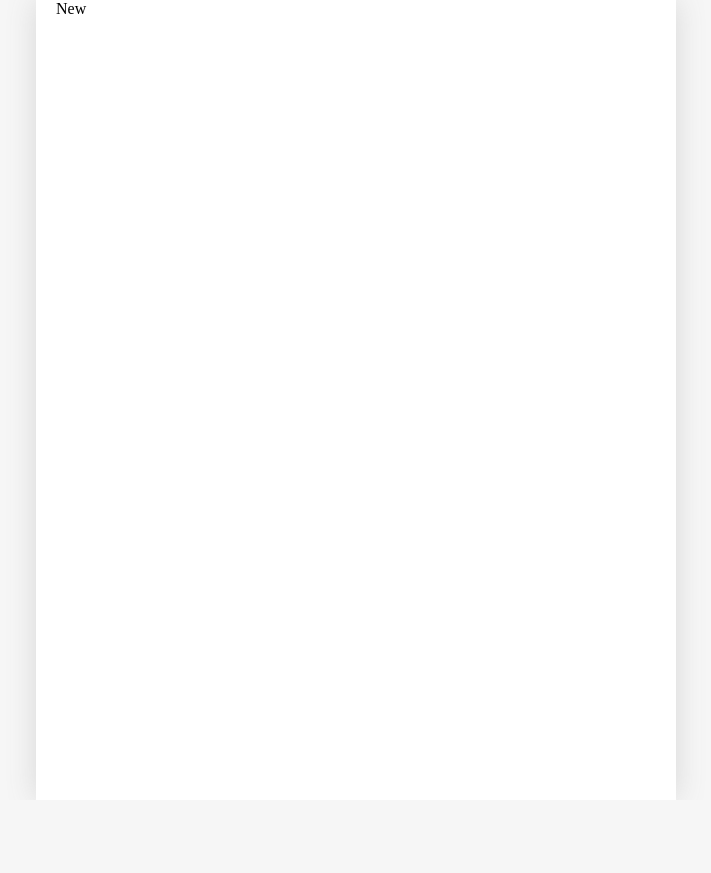
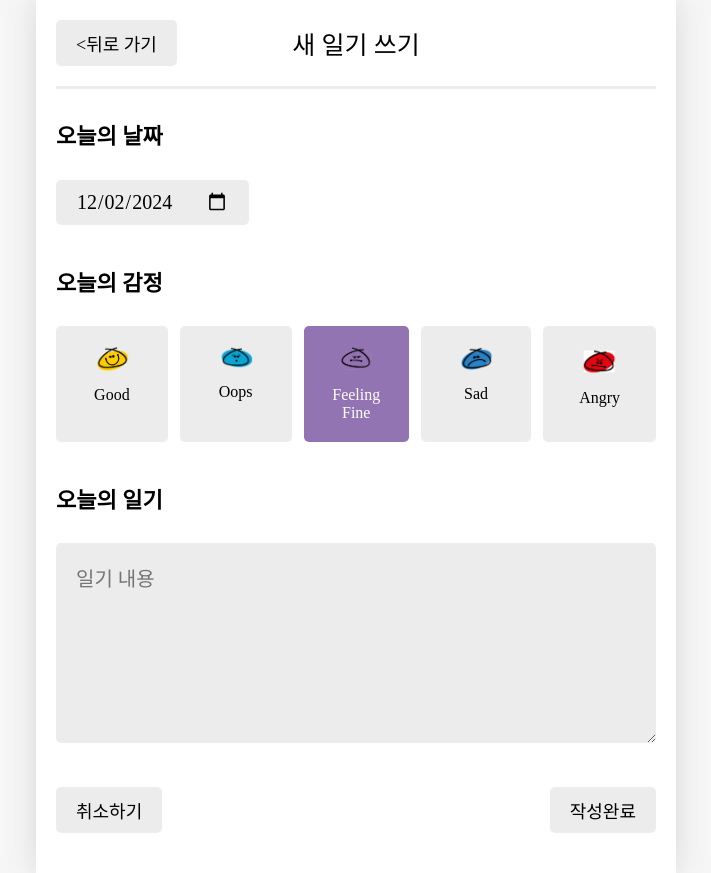
Before and after one commit to kaki5507/reactDiary, a React (Vite) app in the folder section12/: page /new in a window 1280 px wide. Shown: the whole page, without its empty margins (284-995 px from the left). Before the commit the page ends 800 px from the top, so only its background shows below. Built offline with nearby package versions, Linux system fonts and the light colour scheme; a web font is replaced by a local one.

Commit message:
feat:new page item

```diff
--- a/section12/src/App.jsx
+++ b/section12/src/App.jsx
@@ -12,15 +12,21 @@ import Header from "./components/Header";
 const mockData = [
   {
     id: 1,
-    createDate : new Date().getTime(),
+    createDate : new Date("2024-02-19").getTime(),
     emotionId: 1,
     content: "1번 일기 content"
   },
   {
     id: 2,
-    createDate : new Date().getTime(),
+    createDate : new Date("2024-02-18").getTime(),
     emotionId: 1,
     content: "1번 일기 content"
+  },
+  {
+    id: 3,
+    createDate : new Date("2024-10-20").getTime(),
+    emotionId: 3,
+    content: "3번 일기 content"
   },
 ]
 
@@ -38,8 +44,8 @@ function reducer(state, action){
   }
 }
 
-const DiaryStateContext = createContext();
-const DiaryDispatchContext = createContext();
+export const DiaryStateContext = createContext();
+export const DiaryDispatchContext = createContext();
 
 function App() {
   const [data, dispatch] = useReducer(reducer, mockData);
--- a/section12/src/components/DiaryItem.jsx
+++ b/section12/src/components/DiaryItem.jsx
@@ -1,25 +1,26 @@
 import { getEmotionImage } from "../util/get-emotion-image.js";
 import Button from "./Button";
 import "./DiaryItem.css";
+import {useNavigate} from "react-router-dom";
 
-const DiaryItem = () => {
-    const emotionId = 1;
+const DiaryItem = ({id , emotionId , createDate , content}) => {
+    const nav = useNavigate();
 
     return (
         <div className="DiaryItem">
             <div className={`img_section img_section_${emotionId}`}>
-                <img src={getEmotionImage(1)} />
+                <img src={getEmotionImage(emotionId)} />
             </div>
             <div className="info_section">
                 <div className="created_date">
-                    {new Date().toLocaleDateString()}
+                    {new Date(createDate).toLocaleDateString()}
                 </div>
                 <div className="content">
-                    일기 컨텐츠
+                    {content}
                 </div>
             </div>
             <div className="button_section">
-                <Button text={"수정하기"}></Button>
+                <Button text={"수정하기"} />
             </div>
         </div>
     )
--- a/section12/src/components/DiaryList.jsx
+++ b/section12/src/components/DiaryList.jsx
@@ -1,19 +1,40 @@
 import Button from "./Button";
 import DiaryItem from "./DiaryItem";
 import "./DiaryList.css";
+import { useNavigate } from "react-router-dom";
+import { useState } from "react"
 
-const DiaryList = () => {
+const DiaryList = ({ data }) => {
+    const nav = useNavigate();
+    const [sortType, setSortType] = useState("latest");
+
+    const onChangeSortType = (e) => {
+        setSortType(e.target.value);
+    };
+
+    const getSortedDate = () => {
+        return data.toSorted((a,b)=>{
+            if(sortType === "oldest"){
+                return Number(a.createDate) - Number(b.createDate);
+            } else {
+                return Number(b.createDate) - Number(a.createDate);
+            }
+        });
+    };
+
+    const sortedData = getSortedDate();
+
     return (
         <div className="DiaryList">
             <div className="menu_bar">
-                <select>
+                <select onChange={onChangeSortType} value={sortType}>
                     <option value={"latest"}>최신순</option>
                     <option value={"oldest"}>오래된 순</option>
                 </select>
-                <Button text={"새 일기 쓰기"} type="POSITIVE"/>
+                <Button onClick={() => nav("/new")} text={"새 일기 쓰기"} type="POSITIVE"/>
             </div>
             <div className="list_wrapper">
-                <DiaryItem />
+                {sortedData.map((item)=><DiaryItem key={item.id} {...item} />)}
             </div>
         </div>
     )
--- /dev/null
+++ b/section12/src/components/Editor.css
@@ -0,0 +1,32 @@
+.Editor > section {
+    margin-bottom: 40px;
+}
+
+.Editor > section > h4 {
+    font-size: 22px;
+    font-weight: bold;
+}
+
+.Editor >section > input , textarea {
+    background-color: rgb(236, 236, 236);
+    border: none;
+    border-radius: 5px;
+    font-size: 20px;
+    padding: 10px 20px;
+}
+.Editor >section >  textarea{
+    padding: 20px;
+    width: 100%;
+    min-height: 200px;
+    resize: vertical;
+    box-sizing: border-box;
+}
+.Editor > section > .emotion_list_wrapper {
+    display: flex;
+    justify-content: space-around;
+    gap: 2%;
+}
+.Editor .button_section {
+    display: flex;
+    justify-content: space-between;
+}
--- /dev/null
+++ b/section12/src/components/Editor.jsx
@@ -0,0 +1,119 @@
+import "./Editor.css";
+import EmotionItem from "./EmotionItem";
+import Button from "./Button";
+import { useState } from "react";
+import { useNavigate } from "react-router-dom";
+
+const emotionList = [
+    {
+        emotionId: 1,
+        emotionName: "Good"
+    },
+    {
+        emotionId: 2,
+        emotionName: "Oops"
+    },
+    {
+        emotionId: 3,
+        emotionName: "Feeling Fine"
+    },
+    {
+        emotionId: 4,
+        emotionName: "Sad"
+    },
+    {
+        emotionId: 5,
+        emotionName: "Angry"
+    },
+]
+
+// 날짜 반환 함수
+const getStringedDate = (targetDate)=>{
+    let year = targetDate.getFullYear();
+    let month = targetDate.getMonth() + 1;
+    let date = targetDate.getDate();
+
+    if(month < 10){
+        month = `0${month}`; // 9 -> 09 월 이런 형태로
+    }
+    if(date < 10){
+        date = `0${date}`; // 9 -> 09 월 이런 형태로
+    }
+
+    return `${year}-${month}-${date}`;
+};
+
+const Editor = ({ onSubmit }) => {
+    const nav = useNavigate();
+    const [input, setInput] = useState({
+        createDate : new Date(),
+        emotionId : 3,
+        content : "",
+    });
+
+    const onChangeInput = (e) => {
+        let name = e.target.name;
+        let value = e.target.value;
+
+        if(name === 'createDate'){
+            value = new Date(value);
+        }
+
+        setInput({
+            ...input,
+            [name] : value,
+        });
+    };
+
+    const onClickSubmit = () => {
+        onSubmit(input);
+    }
+
+
+    return (
+        <div className="Editor">
+            <section className="date_section">
+                <h4>오늘의 날짜</h4>
+                <input
+                    name="createDate"
+                    onChange={onChangeInput}
+                    value={getStringedDate(input.createDate)}
+                    type="date"
+                />
+            </section>
+            <section className="emotion_section">
+                <h4>오늘의 감정</h4>
+                <div className="emotion_list_wrapper">
+                    {emotionList.map((item)=>(
+                        <EmotionItem
+                            onClick={()=>onChangeInput({
+                                target : {
+                                    name : "emotionId",
+                                    value : item.emotionId,
+                                },
+                            })}
+                            key={item.emotionId}
+                            {...item}
+                            isSelected={item.emotionId === input.emotionId}
+                        />
+                    ))}
+                </div>
+            </section>
+            <section className="content_section">
+                <h4>오늘의 일기</h4>
+                <textarea
+                    name="content"
+                    value={input.content}
+                    onChange={onChangeInput}
+                    placeholder="일기 내용"
+                />
+            </section>
+            <section className="button_section">
+                <Button text={"취소하기"} onClick={()=>nav(-1)}/>
+                <Button text={"작성완료"} type={"POSTIVE"} onClick={onClickSubmit} />
+            </section>
+        </div>
+    );
+};
+
+export default Editor;
--- /dev/null
+++ b/section12/src/components/EmotionItem.css
@@ -0,0 +1,33 @@
+.EmotionItem {
+    background-color: rgb(236, 236, 236);
+    padding: 20px;
+    border-radius: 5px;
+    cursor: pointer;
+    text-align: center;
+}
+
+.EmotionItem .emotion_img {
+    width: 50%;
+    margin-bottom: 10px;
+}
+
+.EmotionItem_on_1 {
+    color: white;
+    background-color: rgb(252, 204, 16);
+}
+.EmotionItem_on_2 {
+    color: white;
+    background-color: rgb(9, 160, 213);
+}
+.EmotionItem_on_3 {
+    color: white;
+    background-color: rgb(146, 116, 178);
+}
+.EmotionItem_on_4 {
+    color: white;
+    background-color: rgb(45, 129, 199);
+}
+.EmotionItem_on_5 {
+    color: white;
+    background-color: rgb(215, 7, 7);
+}
--- /dev/null
+++ b/section12/src/components/EmotionItem.jsx
@@ -0,0 +1,17 @@
+import "./EmotionItem.css";
+import { getEmotionImage } from "../util/get-emotion-image";
+
+const EmotionItem = ({ emotionId, emotionName, isSelected ,onClick }) => {
+    return (
+        <div
+            onClick={onClick}
+            className={`EmotionItem
+                ${isSelected ? `EmotionItem_on_${emotionId}` : ""}
+            ` }>
+            <img className="emotion_img" src={getEmotionImage(emotionId)} />
+            <div className="emotion_name">{emotionName}</div>
+        </div>
+    );
+}
+
+export default EmotionItem;
--- a/section12/src/index.css
+++ b/section12/src/index.css
@@ -7,6 +7,7 @@ html, body{
     margin: 0px;
     width: 100%;
     background-color: rgb(246, 246, 246);
+    display: flex;
 }
 
 #root{
--- a/section12/src/pages/Home.jsx
+++ b/section12/src/pages/Home.jsx
@@ -1,17 +1,44 @@
+import { useState, useContext } from 'react';
+import { DiaryStateContext } from '../App';
+
 import Header from '../components/Header';
 import Button from '../components/Button';
 import DiaryList from '../components/DiaryList';
 
+const getMonthlyData = (pivatDate, data) => {
+  const beginTime = new Date(pivatDate.getFullYear(), pivatDate.getMonth(), 1, 0, 0, 0).getTime();
+  const endTime = new Date(pivatDate.getFullYear(), pivatDate.getMonth() + 1, 0, 23, 59, 59).getTime();
+
+  // 시작과 끝 사이 데이터 필터링
+  return data.filter((item) => beginTime <= item.createDate && endTime >= item.createDate);
+}
+
 const Home = () => {
-    return(
-      <div>
-        <Header
-            title={"2024년 2월"}
-            leftChild={<Button text={"<"} />}
-            rightChild={<Button text={">"} />}/>
-      <DiaryList />
-      </div>
+  const data = useContext(DiaryStateContext); // app.jsx에 있는 context 가져와서
+  const [pivatDate, setPivatDate] = useState(new Date());
+
+  const monthlyData = getMonthlyData(pivatDate, data);
+
+  const onIncreaseMonth = () => {
+    setPivatDate(
+      new Date(pivatDate.getFullYear(), pivatDate.getMonth() + 1)
     );
+  };
+  const onDecreaseMonth = () => {
+    setPivatDate(
+      new Date(pivatDate.getFullYear(), pivatDate.getMonth() - 1)
+    );
+  };
+
+  return (
+    <div>
+      <Header
+        title={`${pivatDate.getFullYear()}년 ${pivatDate.getMonth() + 1}월`}
+        leftChild={<Button onClick={onDecreaseMonth} text={"<"} />}
+        rightChild={<Button onClick={onIncreaseMonth} text={">"} />} />
+      <DiaryList data={monthlyData} />
+    </div>
+  );
 };
 
 export default Home;
--- a/section12/src/pages/New.jsx
+++ b/section12/src/pages/New.jsx
@@ -1,5 +1,34 @@
+import Header from "../components/Header";
+import Button from "../components/Button";
+import Editor from "../components/Editor";
+import { useNavigate } from "react-router-dom";
+import { useContext } from "react";
+import { DiaryDispatchContext } from "../App";
+
 const New = () => {
-    return <div>New</div>;
+    const { onCreate } = useContext(DiaryDispatchContext);
+    const nav = useNavigate();
+
+    const onSubmit = (input) => {
+      onCreate(
+        input.createDate.getTime(),
+        input.emotionId,
+        input.content
+      );
+      nav("/", { replace : true });
+    };
+
+    return (
+        <div>
+            <Header
+                title="새 일기 쓰기"
+                leftChild={
+                    <Button onClick={() => nav(-1)} text={"<뒤로 가기"} />
+                }
+            />
+            <Editor onSubmit={onSubmit} />
+        </div>
+    );
 };
 
 export default New;
```
